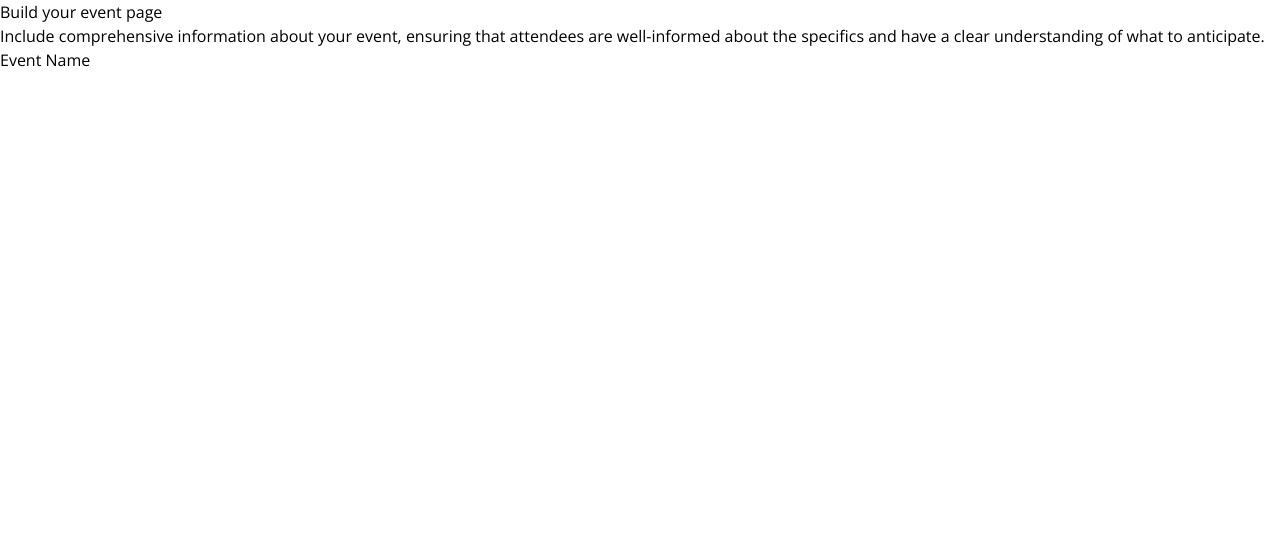
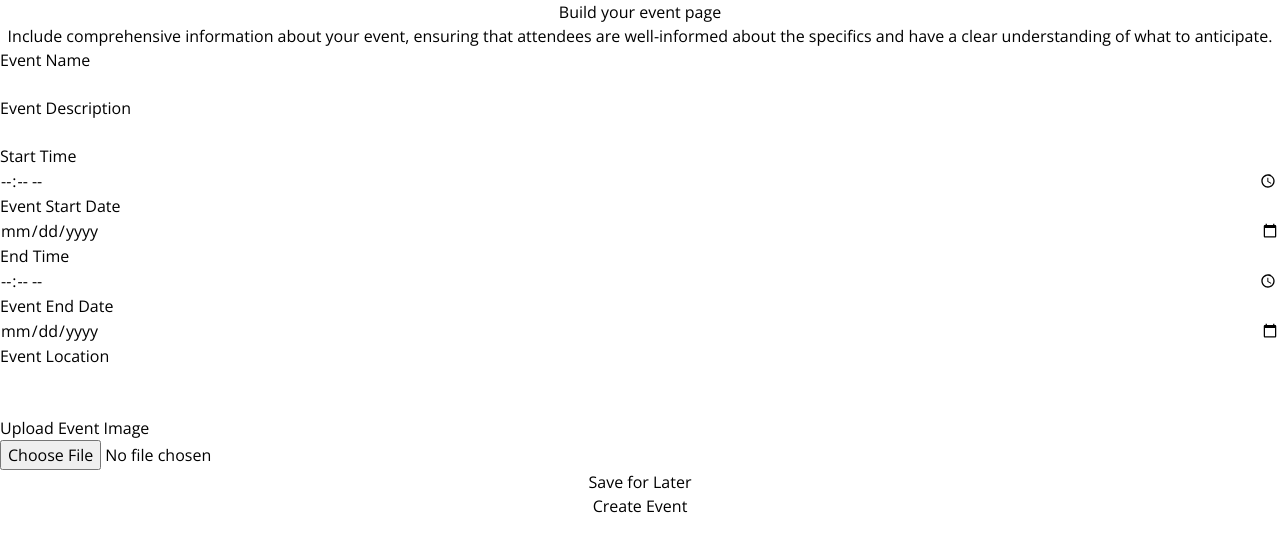
Before and after one commit to Areebah-snow/adch-group-5, a React (Vite) app: page /createevent in a window 1280 px wide. Shown: the top 552 px of the page. Built offline with nearby package versions, Linux system fonts and the light colour scheme; no server answers.

Commit message:
create event page

```diff
--- a/src/Components/Sidebar.jsx
+++ b/src/Components/Sidebar.jsx
@@ -10,6 +10,8 @@ import { GrNotes } from "react-icons/gr";
 import { IoSettingsOutline } from "react-icons/io5";
 import { MdOutlineHeadsetMic } from "react-icons/md";
 import { FiLogOut } from "react-icons/fi";
+import { FaAngleDown } from "react-icons/fa";
+import { FaAngleUp } from "react-icons/fa";
 
 const Sidebar = () => {
   const [eventlist, seteventlist] = useState(false);
@@ -46,10 +48,13 @@ const Sidebar = () => {
             <NavLink onClick={() => seteventlist(!eventlist)}>
               <div>
                 <div
-                  className={` flex items-center rounded-lg p-2 gap-4 hover:bg-[#FFECE5] hover:text-primary`}
+                  className={`flex items-center rounded-lg p-2 gap-4 hover:bg-[#FFECE5] hover:text-primary`}
                 >
                   <CiCalendar size={30} />
-                  <span className="text-base leading-[120%]">Events</span>
+                  <div className="flex justify-between ite w-full">
+                    <span className="text-base leading-[120%]">Events</span>
+                    {eventlist ? <FaAngleUp /> : <FaAngleDown />}
+                  </div>
                 </div>
                 {eventlist && (
                   <div className="ml-10">
--- a/src/Pages/Dashboard/CreateEvent.jsx
+++ b/src/Pages/Dashboard/CreateEvent.jsx
@@ -6,15 +6,48 @@ const CreateEvent = () => {
       <div>
         {/* <Sidebar /> */}
         <div className="">
-          <h2>Build your event page</h2>
-          <h3>
+          <h2 className="text-center">Build your event page</h2>
+          <h3 className="text-center">
             Include comprehensive information about your event, ensuring that
             attendees are well-informed about the specifics and have a clear
             understanding of what to anticipate.
           </h3>
           <form action="">
-            <label>Event Name</label>
-            <input type="text" width="100%" />
+            <div>
+              <label>Event Name</label>
+              <input type="text" className="w-[100%]" />
+            </div>
+            <div>
+              <label>Event Description</label>
+              <input type="text" className="w-[100%]" />
+            </div>
+            <div>
+              <label>Start Time</label>
+              <input type="time" className="w-[100%]" />
+            </div>
+            <div>
+              <label>Event Start Date</label>
+              <input type="date" className="w-[100%]" />
+            </div>
+            <div>
+              <label>End Time</label>
+              <input type="time" className="w-[100%]" />
+            </div>
+            <div>
+              <label>Event End Date</label>
+              <input type="date" className="w-[100%]" />
+            </div>
+            <div>
+              <label>Event Location</label>
+              <input type="text" className="w-[100%]" />
+            </div>
+            <input type="text" className="w-[100%]" />
+            <div>
+              <label>Upload Event Image</label>
+              <input type="file" className="w-[100%]" />
+            </div>
+            <button className="w-[100%]">Save for Later</button>
+            <button className="w-[100%]">Create Event</button>
           </form>
         </div>
       </div>
```
